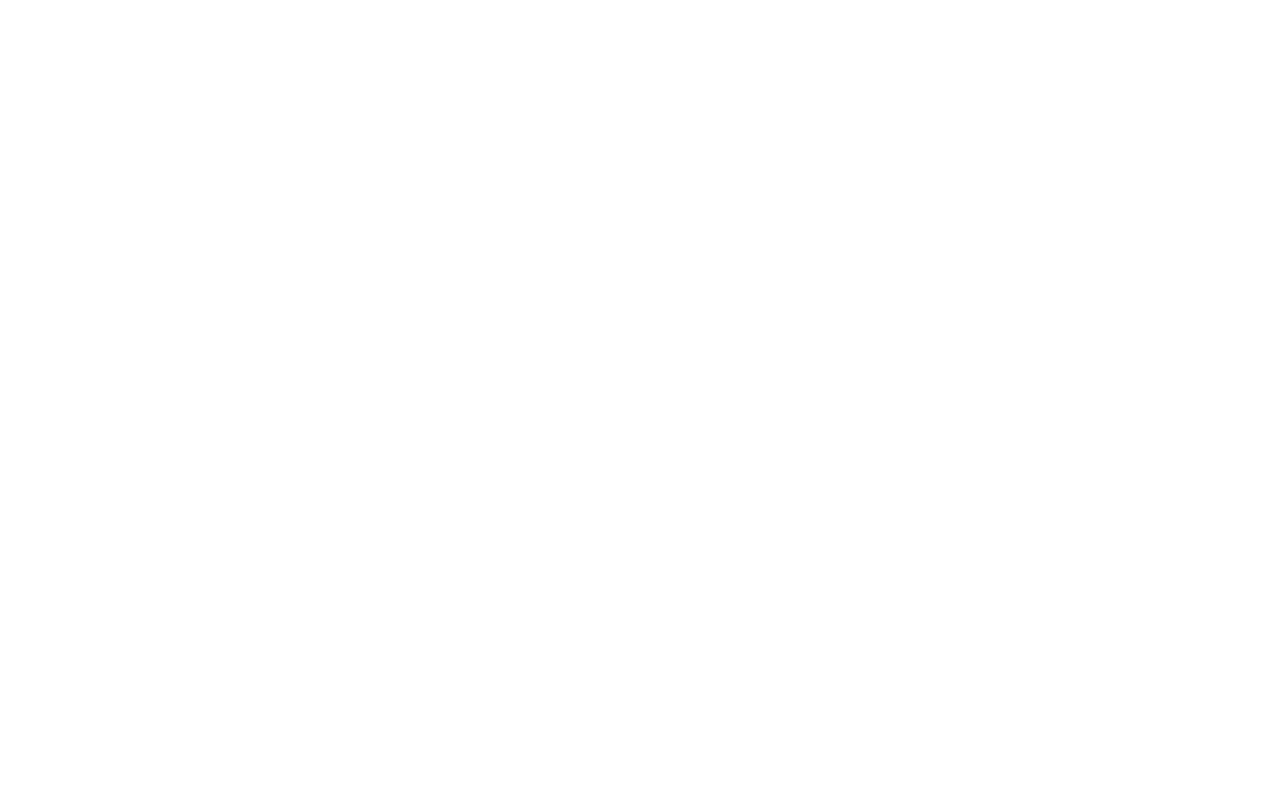
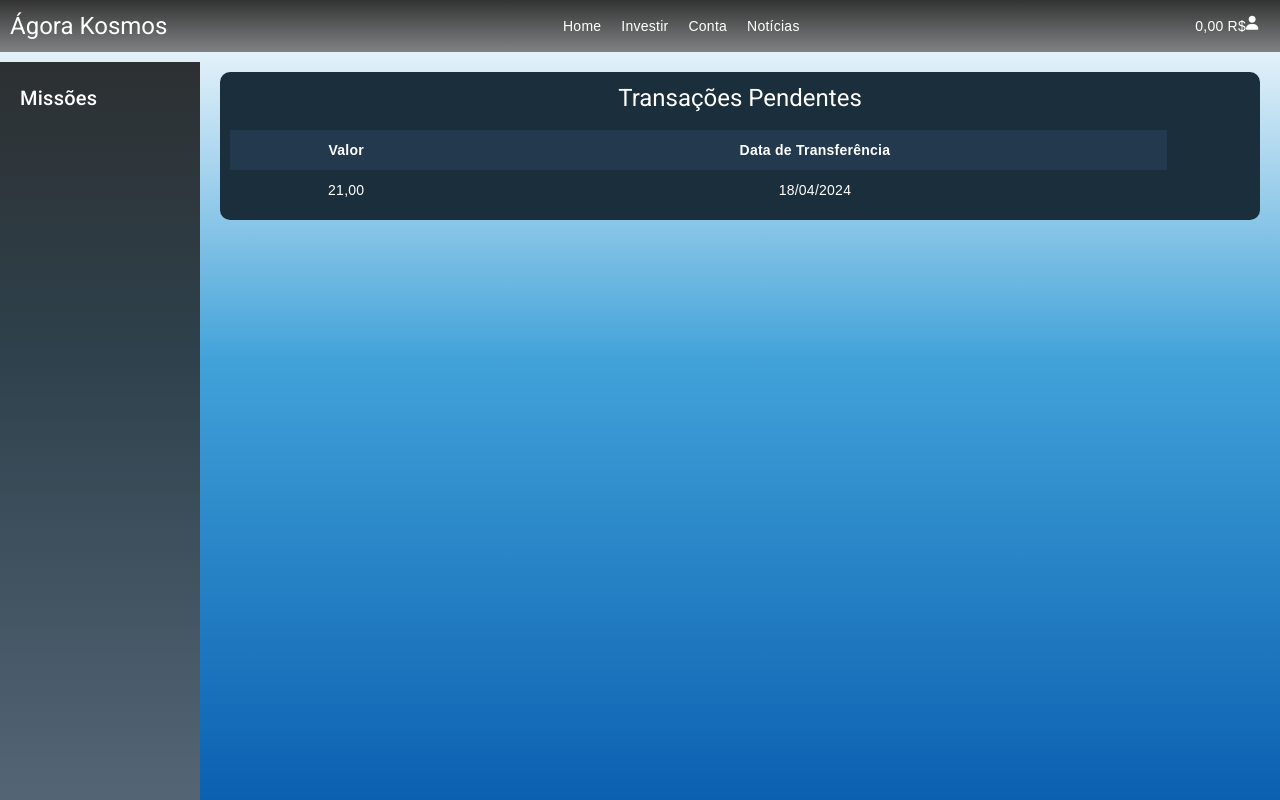
Before and after one commit to rickfsoares/-gora-Kosmos, an Angular app in the folder kosmos_frontend/: page /lista-pendentes in a window 1280 px wide. Before the commit this address led to /. Built offline with nearby package versions, Linux system fonts and the light colour scheme.

Commit message:
Tela Listagem ativos feita por Clovis

```diff
--- a/kosmos_frontend/src/app/app.routes.ts
+++ b/kosmos_frontend/src/app/app.routes.ts
@@ -7,6 +7,7 @@ import { DescricaoAtivoComponent } from './descricao.ativo/descricao.ativo.compo
 import { InvestimentosComponent } from './investimentos-component/investimentos-component.component';
 import { RankingComponent } from './ranking/ranking.component';
 import { HomeComponent } from './home/home.component';
+import { ListaPendentesComponent } from './lista-pendentes/lista-pendentes.component';
 
 export const routes: Routes = [
   {
@@ -44,6 +45,11 @@ export const routes: Routes = [
   },
 
   {
+    path: 'lista-pendentes',
+    component: ListaPendentesComponent
+  },
+
+  {
     path: 'home',
     component: HomeComponent
   },
--- a/kosmos_frontend/src/app/descricao.ativo/descricao.ativo.component.html
+++ b/kosmos_frontend/src/app/descricao.ativo/descricao.ativo.component.html
@@ -4,7 +4,7 @@
     <div class="nav">
       <a href="#">Home</a>
       <a href="/invest">Investir</a>
-      <a href="#">Conta</a>
+      <a href="/home">Conta</a>
       <a href="/news">Notícias</a>
     </div>
     <div class="account">
--- a/kosmos_frontend/src/app/home/home.component.html
+++ b/kosmos_frontend/src/app/home/home.component.html
@@ -4,7 +4,7 @@
     <div class="nav">
       <a href="#">Home</a>
       <a href="/invest">Investir</a>
-      <a href="#">Conta</a>
+      <a href="/home">Conta</a>
       <a href="/news">Notícias</a>
     </div>
     <div class="account">
--- a/kosmos_frontend/src/app/invest/invest.component.html
+++ b/kosmos_frontend/src/app/invest/invest.component.html
@@ -4,7 +4,7 @@
     <div class="nav">
       <a href="#">Home</a>
       <a href="/invest">Investir</a>
-      <a href="#">Conta</a>
+      <a href="/home">Conta</a>
       <a href="/news">Notícias</a>
     </div>
     <div class="account">
--- /dev/null
+++ b/kosmos_frontend/src/app/lista-pendentes/lista-pendentes.component.html
@@ -0,0 +1,46 @@
+<div class="container">
+  <div class="header">
+      <h1>Ágora Kosmos</h1>
+      <div class="nav">
+          <a href="#">Home</a>
+          <a href="/invest">Investir</a>
+          <a href="/home">Conta</a>
+          <a href="/news">Notícias</a>
+      </div>
+      <div class="account">
+      0,00 R$
+          <div>
+          <i class="fas fa-user"></i>
+          </div>
+      </div>
+  </div>
+
+  <div class="sidebar">
+      <h2>Missões</h2>
+  </div>
+
+  <div class="main-content">
+      <div class="table-container">
+
+          <h1>Transações Pendentes</h1>
+          <table>
+              <thead>
+                  <tr>
+                      <th>Valor</th>
+                      <th>Data de Transferência</th>
+                  </tr>
+              </thead>
+
+              <tbody>
+
+                      <td>21,00</td>
+                      <td>18/04/2024</td>
+                      <td >
+              </tbody>
+          </table>
+
+      </div>
+  </div>
+
+
+</div>
--- /dev/null
+++ b/kosmos_frontend/src/app/lista-pendentes/lista-pendentes.component.scss
@@ -0,0 +1,104 @@
+.container {
+  display: grid;
+  grid-template-rows: auto 1fr;
+  grid-template-columns: 200px 1fr;
+  height: 100vh;
+  background: linear-gradient( #ffffff 0%, #41A2D9 45%, #0B60B0 100%);
+  color: white;
+  font-family: Arial, Helvetica, sans-serif;
+}
+
+.header {
+  grid-column: 1 / span 2;
+  display: flex;
+  justify-content: space-between;
+  align-items: center;
+  padding: 10px;
+  background: linear-gradient(rgba(0, 0, 0, 0.8) 0%, rgba(102, 102, 102, 0.8) 100%);
+}
+
+.header h1 {
+  margin: 0;
+}
+
+.nav a {
+  color: white;
+  margin: 0 10px;
+  text-decoration: none;
+}
+
+.account {
+  display: flex;
+  align-items: center;
+}
+
+.fas {
+  width: 24px;
+  height: 24px;
+  border-radius: 50%;
+  margin-left: auto;
+}
+
+.sidebar {
+  background: linear-gradient(rgba(0, 0, 0, 0.8) 0%, rgba(102, 102, 102, 0.8) 100%);
+  padding: 20px;
+  margin-top: 10px;
+  grid-row: 2;
+}
+
+.sidebar h2 {
+  margin: 0;
+}
+
+.main-content {
+  padding: 20px;
+  grid-row: 2;
+}
+
+.table-container {
+  width: 100%;
+  overflow-x: auto;
+  background-color: #1b2e3b;
+  border-radius: 10px;
+  padding: 10px;
+  text-align: center;
+
+      .fas{
+      color: #fff;
+      }
+
+      table {
+      width: 100%;
+      border-collapse: collapse;
+      color: #fff;
+
+      th, td {
+          padding: 10px;
+          text-align: center;
+      }
+
+      thead {
+          background-color: #233a4e;
+
+          th {
+          font-weight: bold;
+          }
+      }
+
+      tbody {
+          tr {
+          border-bottom: 1px solid #3e5364;
+
+          &:last-child {
+              border-bottom: none;
+          }
+
+          td {
+              &:last-child, &:nth-last-child(2) {
+              text-align: center;
+              }
+          }
+          }
+      }
+  }
+}
--- a/kosmos_frontend/src/app/news/news.component.html
+++ b/kosmos_frontend/src/app/news/news.component.html
@@ -4,7 +4,7 @@
     <div class="nav">
       <a href="#">Home</a>
       <a href="/invest">Investir</a>
-      <a href="#">Conta</a>
+      <a href="/home">Conta</a>
       <a href="/news">Notícias</a>
     </div>
     <div class="account">
```
Also changed, not shown: kosmos_frontend/src/app/lista-pendentes/lista-pendentes.component.ts (added, +21 -0 lines).
